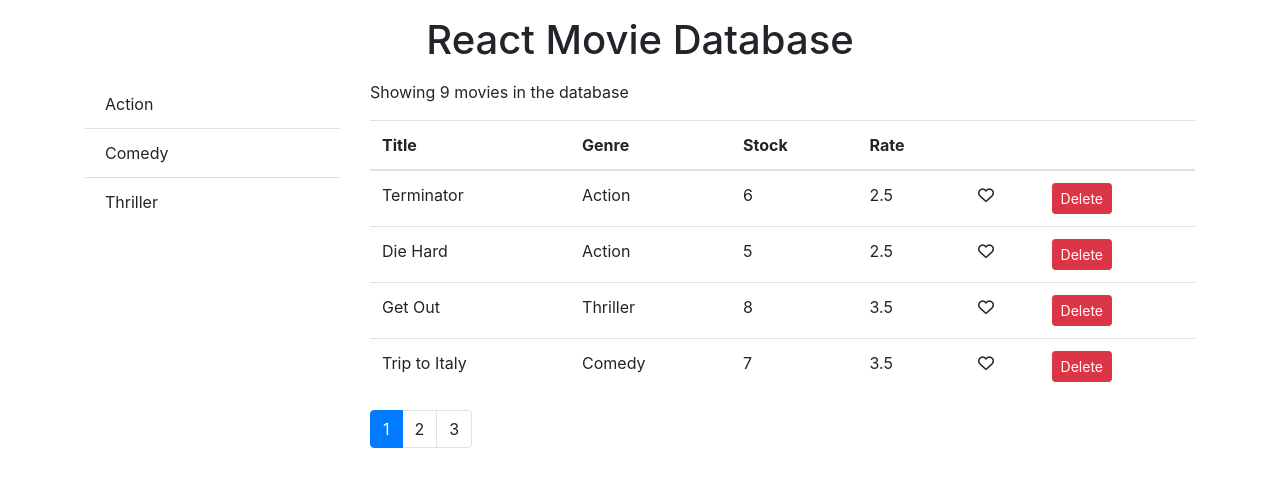
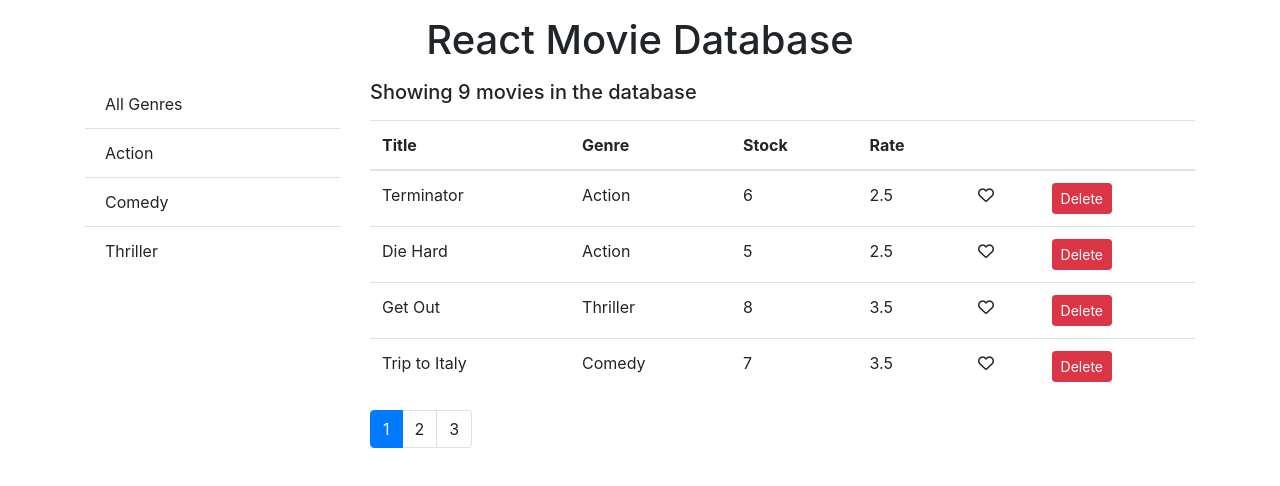
Before and after one commit to rgr5035/Ray-Vidly_App_React, a React (Create React App) app: page / in a window 1280 px wide. Shown: the top 486 px of the page. Built offline with nearby package versions, Linux system fonts and the light colour scheme.

Commit message:
adding filter to genre list

```diff
--- a/src/components/common/listGroup.jsx
+++ b/src/components/common/listGroup.jsx
@@ -1,20 +1,34 @@
 import React from "react";
 
 const ListGroup = (props) => {
-  const { items, textProperty, valueProperty } = props;
+  const {
+    items,
+    textProperty,
+    valueProperty,
+    onItemSelect,
+    selectedItem,
+  } = props;
 
   return (
     <ul className="list-group list-group-flush">
       {items.map((item) => (
-        <li key={item[valueProperty]} className="list-group-item">{item[textProperty]}</li>
+        <li
+          onClick={() => onItemSelect(item)}
+          key={item[valueProperty]}
+          className={
+            item === selectedItem ? "list-group-item active" : "list-group-item"
+          }
+        >
+          {item[textProperty]}
+        </li>
       ))}
     </ul>
   );
 };
 
 ListGroup.defaultProps = {
-    textProperty: 'name',
-    valueProperty: '_id'
-}
+  textProperty: "name",
+  valueProperty: "_id",
+};
 
 export default ListGroup;
--- a/src/components/movies.jsx
+++ b/src/components/movies.jsx
@@ -15,7 +15,9 @@ class Movies extends Component {
   };
 
   componentDidMount() {
-    this.setState({ movies: getMovies(), genres: getGenres() });
+    const genres = [{ name: "All Genres" }, ...getGenres()];
+
+    this.setState({ movies: getMovies(), genres });
   }
 
   handleDelete = (movie) => {
@@ -38,30 +40,39 @@ class Movies extends Component {
   };
 
   handleGenreSelect = (genre) => {
-    console.log(genre);
+    this.setState({ selectedGenre: genre, currentPage: 1 });
   };
 
   render() {
     const { length: count } = this.state.movies;
-    const { pageSize, currentPage, movies: allMovies } = this.state;
+    const {
+      pageSize,
+      currentPage,
+      selectedGenre,
+      movies: allMovies,
+    } = this.state;
 
     if (count === 0)
       return (
-        <h3 className="text-center">There are no movies in the database!</h3>
+        <h4 className="text-center">There are no movies in the database!</h4>
       );
 
-    const movies = paginate(allMovies, currentPage, pageSize);
+    const filtered = selectedGenre && selectedGenre._id
+      ? allMovies.filter((m) => m.genre._id === selectedGenre._id)
+      : allMovies;
+    const movies = paginate(filtered, currentPage, pageSize);
 
     return (
       <div className="row">
         <div className="col-3">
           <ListGroup
             items={this.state.genres}
+            selectedItem={this.state.selectedGenre}
             onItemSelect={this.handleGenreSelect}
           />
         </div>
         <div className="col">
-          <p> Showing {count} movies in the database</p>
+          <h5> Showing {filtered.length} movies in the database</h5>
           <table className="table mt-3">
             <thead>
               <tr>
@@ -99,7 +110,7 @@ class Movies extends Component {
             </tbody>
           </table>
           <Pagination
-            itemsCount={count}
+            itemsCount={filtered.length}
             pageSize={pageSize}
             onPageChange={this.handlePageChange}
             currentPage={currentPage}
```
